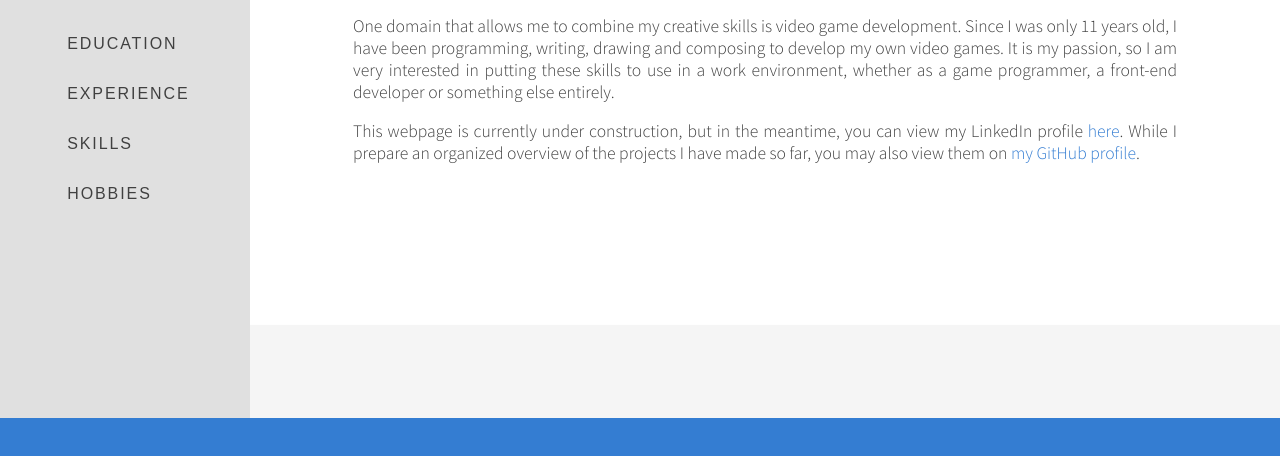
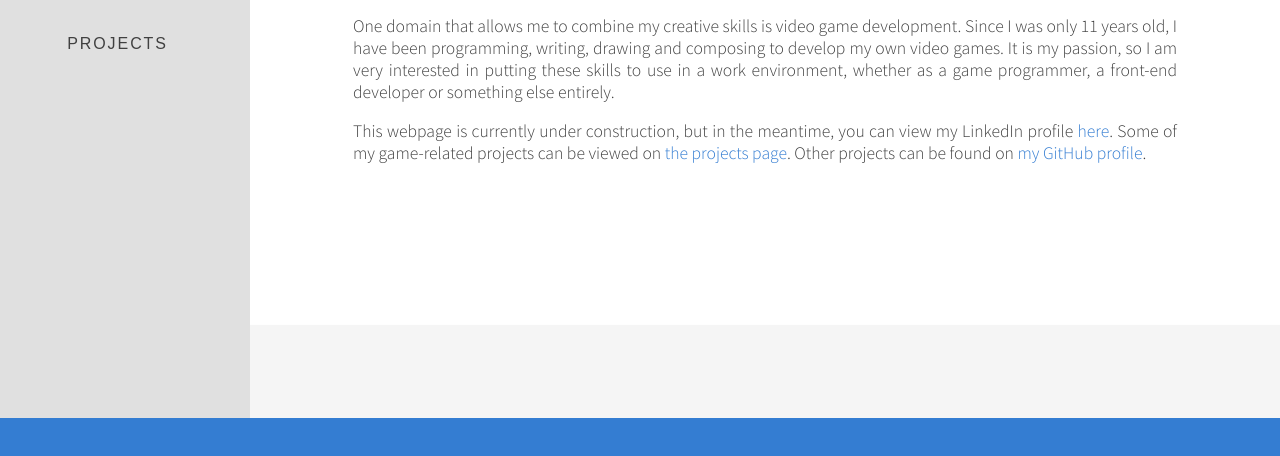
Before and after one commit to bmiddag/bmiddag.github.io, a plain HTML site: page index.html in a window 1280 px wide. Shown: the part 324-780 px from the top of the page. Drawn offline with nearby package versions, Linux system fonts and the light colour scheme; a web font is replaced by a local one.

Commit message:
Update with project reel video

```diff
--- a/css/page_component.css
+++ b/css/page_component.css
@@ -23,6 +23,7 @@
 	left: 0;
 	visibility: hidden;
 	overflow-x: hidden;
+	overflow-y: hidden;
 	-webkit-backface-visibility: hidden;
 	-moz-backface-visibility: hidden;
 	backface-visibility: hidden;
--- a/index.html
+++ b/index.html
@@ -33,10 +33,11 @@
 				</div>
 				<ul>
 					<li><a class="menu-item icon icon-data" href="#" page="#pg-about">About</a></li>
-					<li><a class="menu-item icon icon-location" href="#" page="#pg-education" >Education</a></li>
+					<!-- <li><a class="menu-item icon icon-location" href="#" page="#pg-education" >Education</a></li>
 					<li><a class="menu-item icon icon-study" href="#" page="#pg-experience" >Experience</a></li>
 					<li><a class="menu-item icon icon-location" href="#" page="#pg-skills" >Skills</a></li>
-					<li><a class="menu-item icon icon-photo" href="#" page="#pg-hobbies">Hobbies</a></li>
+					<li><a class="menu-item icon icon-photo" href="#" page="#pg-hobbies">Hobbies</a></li> -->
+					<li><a class="menu-item icon icon-photo" href="#" page="#pg-projects">Projects</a></li>
 				</ul>
 			</nav>
 
@@ -54,11 +55,11 @@
 									<div class="page-text">
 										<p>Hi there, and welcome to my webpage! I am Bart Middag. I recently graduated from Ghent University as Master of Science in Computer Science Engineering. There, I was known for the extra mile I went for my projects to make them truly excellent and give them a creative touch whenever possible, both programming-wise and design-wise. As such, I am a developer who has acquired skills in various creative domains: a creative developer.</p>
 										<p>One domain that allows me to combine my creative skills is video game development. Since I was only 11 years old, I have been programming, writing, drawing and composing to develop my own video games. It is my passion, so I am very interested in putting these skills to use in a work environment, whether as a game programmer, a front-end developer or something else entirely.</p>
-										<p>This webpage is currently under construction, but in the meantime, you can view my LinkedIn profile <a href="http://be.linkedin.com/in/bartmiddag">here</a>. While I prepare an organized overview of the projects I have made so far, you may also view them on <a href="https://github.com/bmiddag">my GitHub profile</a>.</p>
+										<p>This webpage is currently under construction, but in the meantime, you can view my LinkedIn profile <a href="http://be.linkedin.com/in/bartmiddag">here</a>. Some of my game-related projects can be viewed on <a class="inpage-link" href="#" page="#pg-projects">the projects page</a>. Other projects can be found on <a href="https://github.com/bmiddag">my GitHub profile</a>.</p>
 									</div>
 								</div>
 							</div></div>
-							<div id="pg-education" class="pt-page"><div class="page-content">
+							<!-- <div id="pg-education" class="pt-page"><div class="page-content">
 								<h1>Education</h1>
 								<div class="page-text">
 									<p>This page is under construction.</p>
@@ -81,7 +82,10 @@
 								<div class="page-text">
 									<p>This page is under construction.</p>
 								</div>
-							</div></div>
+							</div></div> -->
+							<div id="pg-projects" class="pt-page">
+								<iframe width="100%" height="100%" src="https://www.youtube.com/embed/JNAmR1hQ2cw" frameborder="0" allowfullscreen></iframe>
+							</div>
 						</div>
 
 						<div class="pt-message">
--- a/js/pagetransitions.js
+++ b/js/pagetransitions.js
@@ -2,7 +2,7 @@ var PageTransitions = (function() {
 
 	var $main = $( '#pt-main' ),
 		$pages = $main.children( 'div.pt-page' ),
-		$changePage = $( '.menu-item' ),
+		$changePage = $( '.menu-item, .inpage-link' ),
 		current = 0,
 		isAnimating = false,
 		endCurrPage = false,
```
